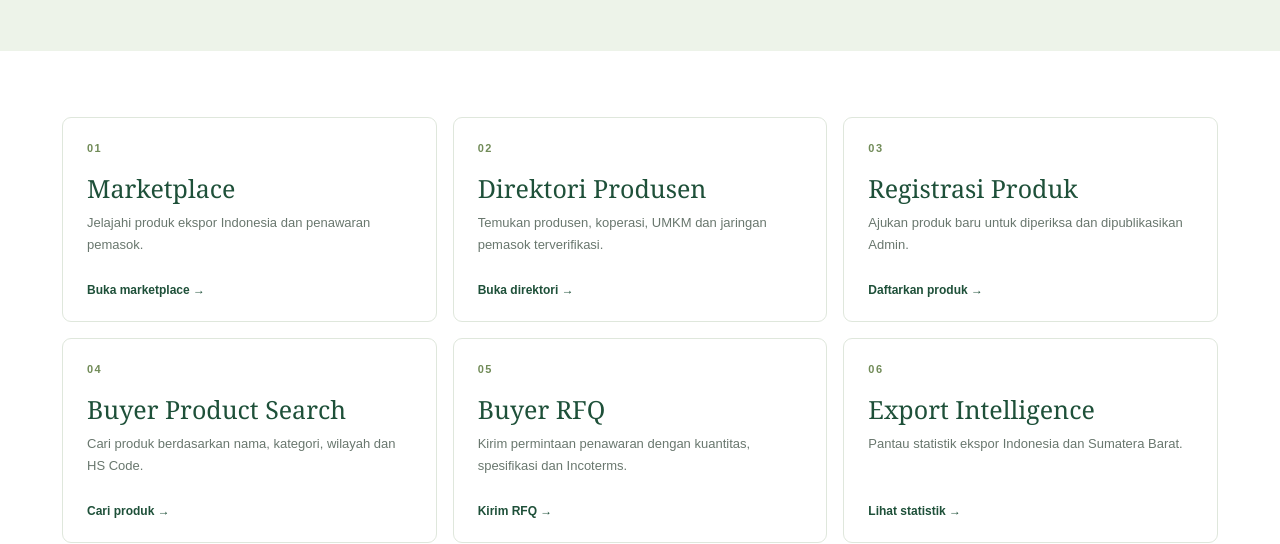
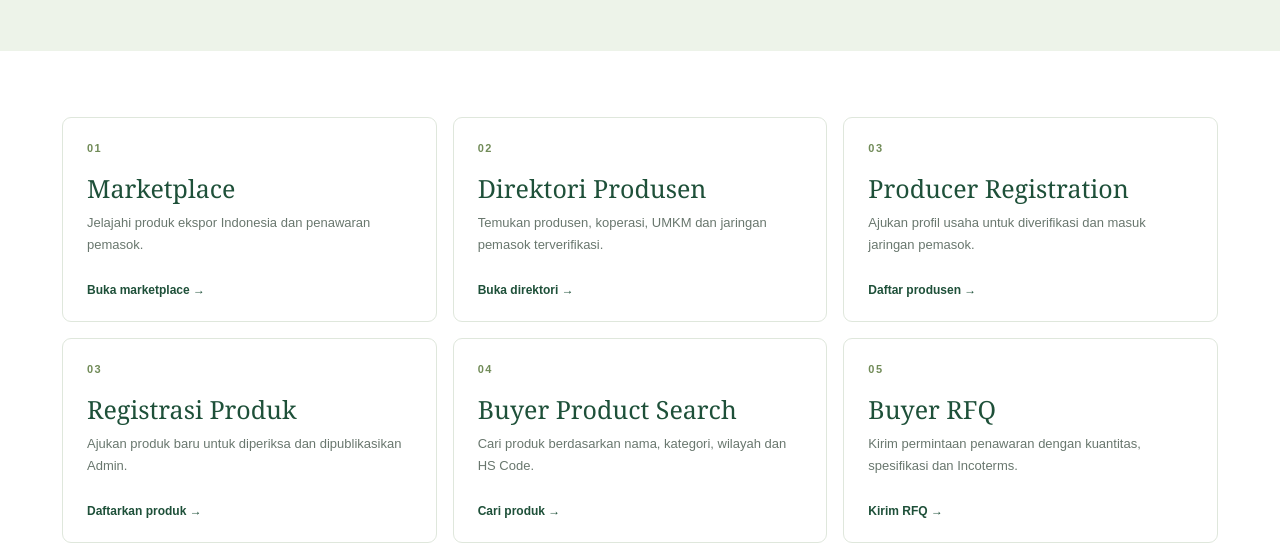
Before and after one commit to berbagisaja45-droid/nusantara-export-hub, a plain HTML site: page web/index.html in a window 1280 px wide. Shown: the part 284-828 px from the top of the page. Drawn offline with Linux system fonts and the light colour scheme.

Commit message:
Add producer registration as a dedicated dashboard module

```diff
--- a/web/index.html
+++ b/web/index.html
@@ -1,7 +1,7 @@
 <!doctype html><html lang="en"><head><meta charset="utf-8"><meta name="viewport" content="width=device-width,initial-scale=1"><meta name="description" content="Nusantara Export Hub feature dashboard"><title>Dashboard · Nusantara Export Hub</title><link rel="stylesheet" href="styles.css?v=20261122-screen"></head><body><header><a class="brand" href="index.html">NUSANTARA <b>EXPORT HUB</b></a><nav><a href="marketplace.html">Marketplace</a><a href="producers.html">Producers</a><a href="producer-register.html">Register producer</a><a href="product-submit.html">Register product</a><a href="buyer-catalog.html">Buyer catalog</a><a href="buyer.html">Buyer RFQ</a><a href="export-intelligence.html">Export data</a><a href="admin.html">Admin</a></nav><a class="button" href="buyer.html">Request a quote</a></header><main><section class="v2-hero"><div><small>WEST SUMATRA · INDONESIA</small><h1 style="font:clamp(36px,5vw,56px) Georgia;margin:12px 0">Nusantara Export Hub</h1><p class="v2-muted">Satu layar untuk satu pekerjaan. Pilih modul yang ingin dibuka tanpa menumpuk formulir, katalog, dan analitik dalam satu halaman panjang.</p></div></section><div class="v2-wrap"><div class="feature-launch-grid">
 <a class="feature-launch-card" href="marketplace.html"><span>01</span><h2>Marketplace</h2><p>Jelajahi produk ekspor Indonesia dan penawaran pemasok.</p><b>Buka marketplace →</b></a>
 <a class="feature-launch-card" href="producers.html"><span>02</span><h2>Direktori Produsen</h2><p>Temukan produsen, koperasi, UMKM dan jaringan pemasok terverifikasi.</p><b>Buka direktori →</b></a>
-<a class="feature-launch-card" href="product-submit.html"><span>03</span><h2>Registrasi Produk</h2><p>Ajukan produk baru untuk diperiksa dan dipublikasikan Admin.</p><b>Daftarkan produk →</b></a>
+<a class="feature-launch-card" href="producer-register.html"><span>03</span><h2>Producer Registration</h2><p>Ajukan profil usaha untuk diverifikasi dan masuk jaringan pemasok.</p><b>Daftar produsen →</b></a><a class="feature-launch-card" href="product-submit.html"><span>03</span><h2>Registrasi Produk</h2><p>Ajukan produk baru untuk diperiksa dan dipublikasikan Admin.</p><b>Daftarkan produk →</b></a>
 <a class="feature-launch-card" href="buyer-catalog.html"><span>04</span><h2>Buyer Product Search</h2><p>Cari produk berdasarkan nama, kategori, wilayah dan HS Code.</p><b>Cari produk →</b></a>
 <a class="feature-launch-card" href="buyer.html"><span>05</span><h2>Buyer RFQ</h2><p>Kirim permintaan penawaran dengan kuantitas, spesifikasi dan Incoterms.</p><b>Kirim RFQ →</b></a>
 <a class="feature-launch-card" href="export-intelligence.html"><span>06</span><h2>Export Intelligence</h2><p>Pantau statistik ekspor Indonesia dan Sumatera Barat.</p><b>Lihat statistik →</b></a>
```
